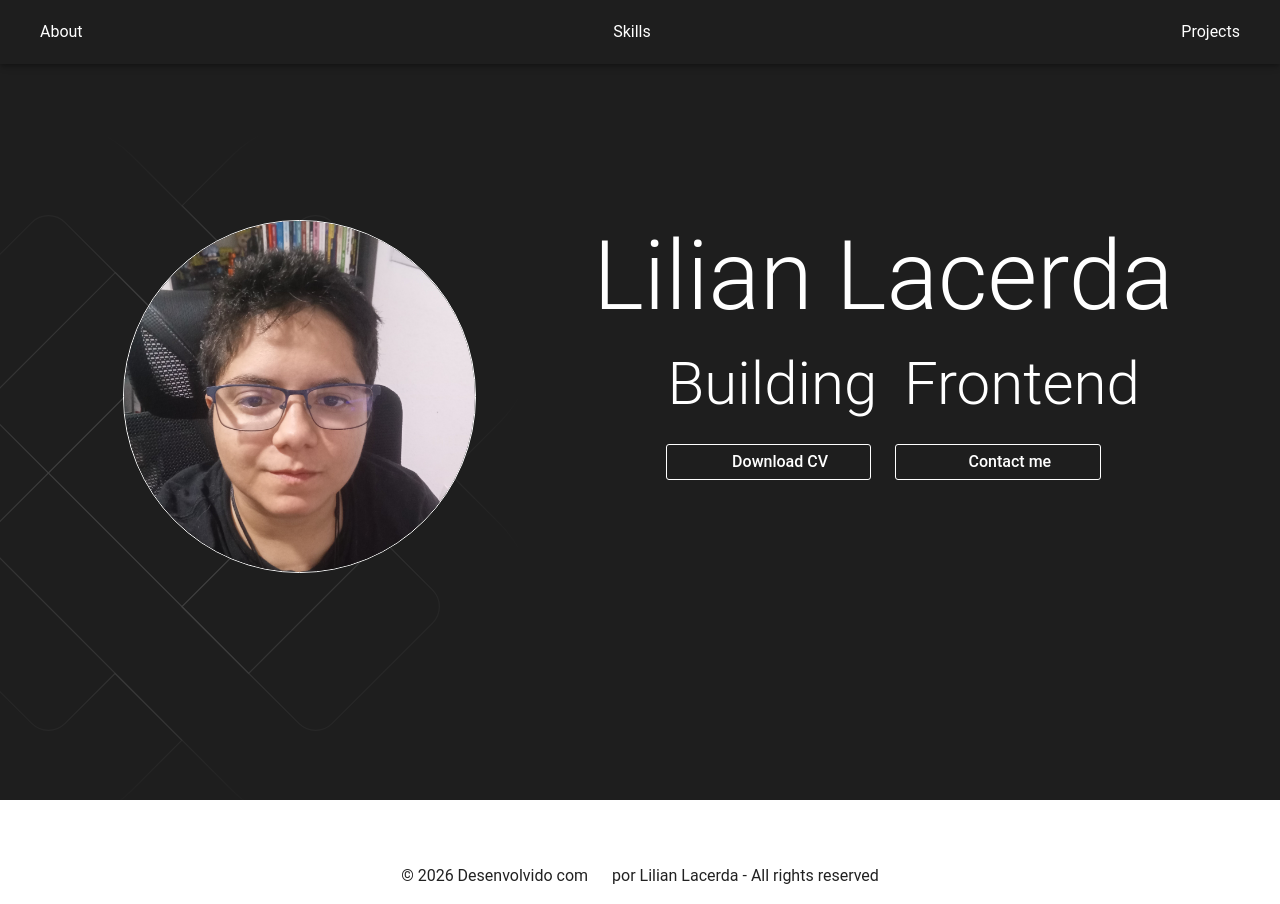
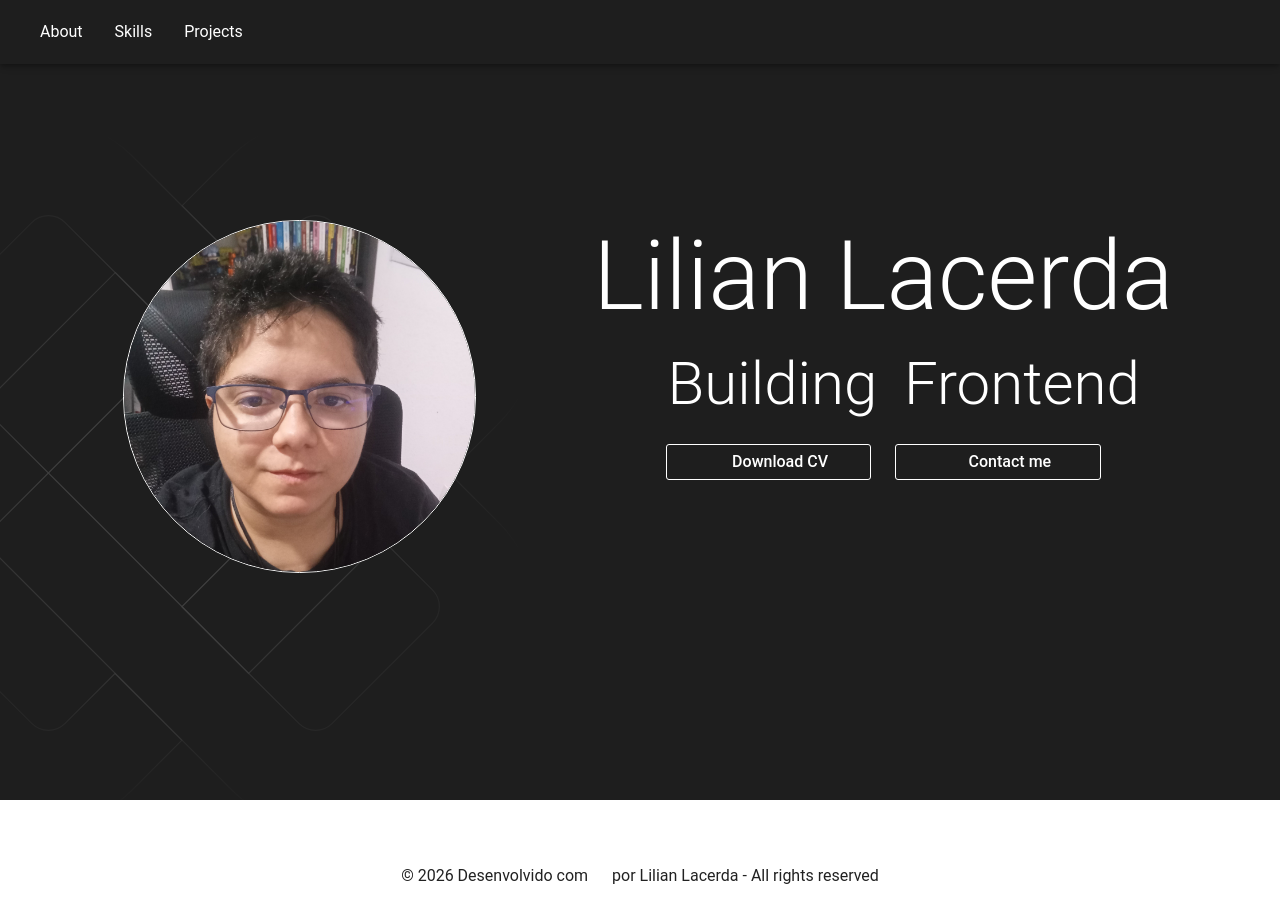
Before and after one commit to lilianlacerda/lilianlacerda.github.io, a React (Vite) app: page / in a window 1280 px wide. Built offline with nearby package versions, Linux system fonts and the light colour scheme; some icons are missing.

Commit message:
feat: implementação do menu mibile e menu desktop

```diff
--- a/src/components/NavBar/NavBar.tsx
+++ b/src/components/NavBar/NavBar.tsx
@@ -1,21 +1,106 @@
-import styled from "@emotion/styled";
-import { AppBar, MenuItem, Toolbar } from "@mui/material"
+import { AppBar, Box, IconButton, Menu, MenuItem, Toolbar, styled } from "@mui/material";
+import MenuIcon from '@mui/icons-material/Menu';
+import React from "react";
 
-const StyledToolbar = styled(Toolbar)(() => ({
-    display: "flex",
-    justifyContent: "space-between"
-}))
+export const StyledNavLink = styled("a")(({theme}) => ({
+    textDecoration: "none",
+    color: "inherit",
+    cursor: "pointer",
+    transition: "0.3s",
+    "&:hover": {
+        color: theme.palette.secondary.main,
+    }
+}));
+
+export const StyledMobileToolbar = styled(Toolbar)(({theme}) =>({
+    [theme.breakpoints.up('xs')]: {
+        display: "flex",
+        justifyContent: "end",
+    },
+    [theme.breakpoints.up('md')]: {
+        display: "none",
+    },
+}));
+
+export const StyledDesktopToolbar = styled(Toolbar)(({theme}) => ({
+    [theme.breakpoints.up('xs')]: {
+        display: "none",
+    },
+    [theme.breakpoints.up('md')]: {
+        display: "flex",
+        justifyContent: "space-eventy",
+    }
+}));
 
 const NavBar = () =>{
+    const [anchorEl, setAnchorEl] = React.useState<null | HTMLElement>(null);
+
+    const handleMenu = (event: React.MouseEvent<HTMLElement>) =>{
+        setAnchorEl(event.currentTarget);
+    };
+
+    const handleClose = () => {
+        setAnchorEl(null);
+    };
+
+    const handleSmoothScroll = (id: string) => {
+        const element = document.getElementById(id);
+        if(element) {
+            element.scrollIntoView({behavior: "smooth"});
+            handleClose();
+        }
+    };
+
     return(
         <>
-            <AppBar position="absolute">
-                <StyledToolbar>
-                    <MenuItem>About</MenuItem>
-                    <MenuItem>Skills</MenuItem>
-                    <MenuItem>Projects</MenuItem>
-                </StyledToolbar>
-            </AppBar>
+            <Box sx={{flexGrow: 1}}>
+                <AppBar position="absolute">
+                    <StyledMobileToolbar>
+                        <IconButton
+                            size="large"
+                            aria-label="menu de navegação"
+                            aria-controls="menu-appbar"
+                            aria-haspopup="true"
+                            onClick={handleMenu}
+                            color="inherit"
+                        >
+                            <MenuIcon />
+                        </IconButton>
+                        <Menu
+                            id="menu-appbar"
+                            anchorEl={anchorEl}
+                            anchorOrigin={{
+                                vertical: 'top',
+                                horizontal: 'right',
+                            }}
+                            keepMounted
+                            open={Boolean(anchorEl)}
+                            onClose={handleClose}
+                        >
+                            <MenuItem onClick={() => handleSmoothScroll("about")}>
+                                <StyledNavLink>About</StyledNavLink>
+                            </MenuItem>
+                            <MenuItem onClick={() => handleSmoothScroll("skills")}>
+                                <StyledNavLink>Skills</StyledNavLink>
+                            </MenuItem>
+                            <MenuItem onClick={() => handleSmoothScroll("projects")}>
+                                <StyledNavLink>Projects</StyledNavLink>
+                            </MenuItem>
+                        </Menu>
+                    </StyledMobileToolbar>
+                    <StyledDesktopToolbar variant="regular">
+                        <MenuItem onClick={() => handleSmoothScroll("about")}>
+                                <StyledNavLink>About</StyledNavLink>
+                            </MenuItem>
+                            <MenuItem onClick={() => handleSmoothScroll("skills")}>
+                                <StyledNavLink>Skills</StyledNavLink>
+                            </MenuItem>
+                            <MenuItem onClick={() => handleSmoothScroll("projects")}>
+                                <StyledNavLink>Projects</StyledNavLink>
+                            </MenuItem>
+                    </StyledDesktopToolbar>
+                </AppBar>
+            </Box>
         </>
     )
 }
```
